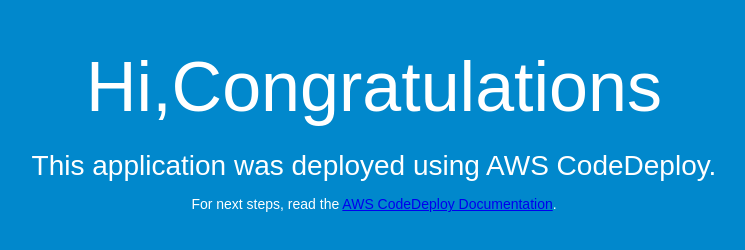
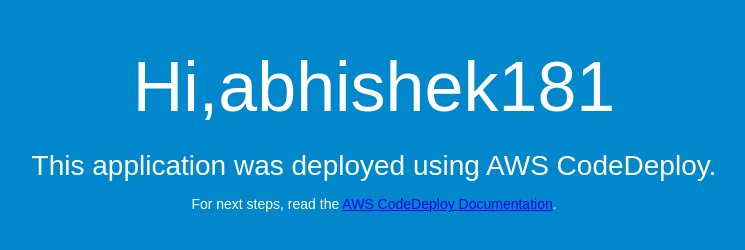
Before and after one commit to abhishek181/codedeploy-test2, a plain HTML site: page index.html in a window 1280 px wide. Shown: the whole page, without its empty margins (266-1011 px from the left). Drawn offline with Linux system fonts and the light colour scheme.

Commit message:
Add files via upload

```diff
--- a/index.html
+++ b/index.html
@@ -26,7 +26,7 @@
 </head>
 <body>
   <div align="center">
-    <h1>Hi,Congratulations</h1>
+    <h1>Hi,abhishek181</h1>
     <h2>This application was deployed using AWS CodeDeploy.</h2>
     <p>For next steps, read the <a href="http://aws.amazon.com/documentation/codedeploy">AWS CodeDeploy Documentation</a>.</p>
   </div>
```
